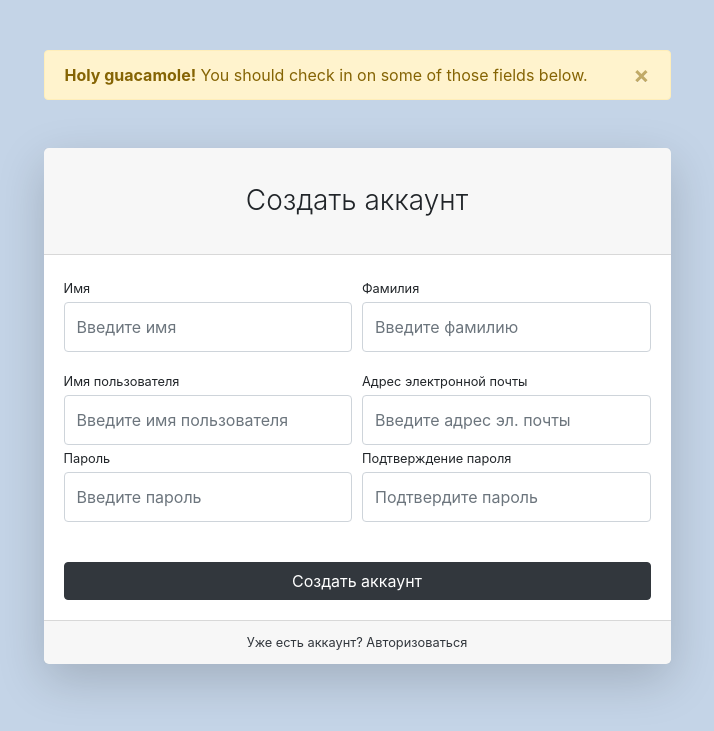
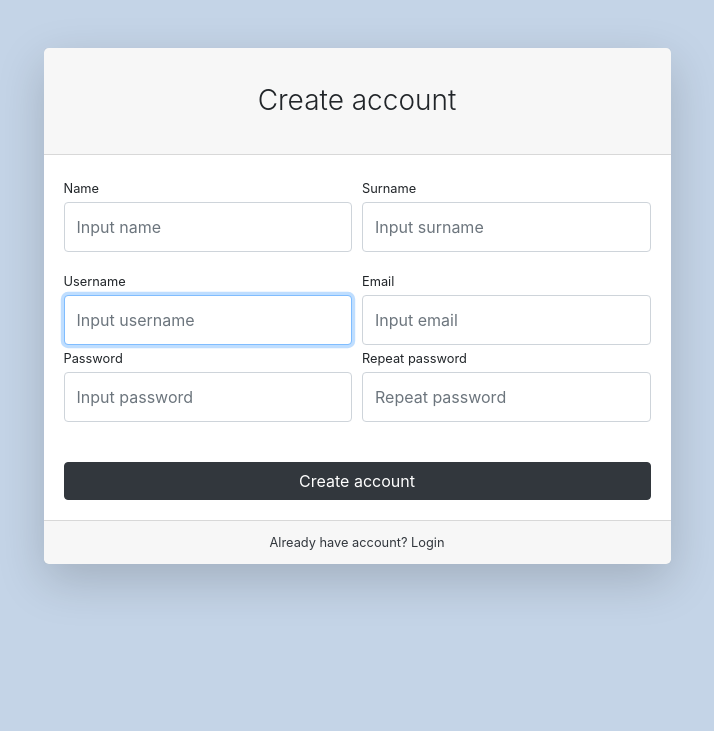
Before and after one commit to Yakovsolo/django_courses, a Django app: page /users/registration/ in a window 1280 px wide. Shown: the top 731 px of the page, without its empty margins (283-997 px from the left). Run offline with Django 4.2, Linux system fonts and the light colour scheme; some libraries are stand-ins or nearby versions.

Commit message:
added login, registration, profile, field errors

```diff
--- a/products/templates/products/base.html
+++ b/products/templates/products/base.html
@@ -45,7 +45,7 @@
                         </a>
                         <ul class="dropdown-menu" aria-labelledby="navbarDropdown">
                             <li>
-                                <a class="dropdown-item" href="users/profile.html">Profile</a>
+                                <a class="dropdown-item" href="{% url 'users:profile' %}">Profile</a>
                             </li>
                             <li><a class="dropdown-item" href="orders/orders.html">Orders</a></li>
                             <li><a class="dropdown-item" href="#">Admin panel</a></li>
--- /dev/null
+++ b/users/forms.py
@@ -0,0 +1,141 @@
+from django import forms
+from django.contrib.auth.forms import (
+    AuthenticationForm,
+    UserCreationForm,
+    UserChangeForm,
+)
+
+from users.models import User
+
+
+class UserLoginForm(AuthenticationForm):
+    username = forms.CharField(
+        widget=forms.TextInput(
+            attrs={
+                "class": "form-control py-4",
+                "placeholder": "Input username",
+            }
+        )
+    )
+    password = forms.CharField(
+        widget=forms.PasswordInput(
+            attrs={
+                "class": "form-control py-4",
+                "placeholder": "Input password",
+            }
+        )
+    )
+
+    class Meta:
+        model = User
+        fields = ("username", "password")
+
+
+class UserRegistrationForm(UserCreationForm):
+    first_name = forms.CharField(
+        widget=forms.TextInput(
+            attrs={
+                "class": "form-control py-4",
+                "placeholder": "Input name",
+            }
+        )
+    )
+    last_name = forms.CharField(
+        widget=forms.TextInput(
+            attrs={
+                "class": "form-control py-4",
+                "placeholder": "Input surname",
+            }
+        )
+    )
+    username = forms.CharField(
+        widget=forms.TextInput(
+            attrs={
+                "class": "form-control py-4",
+                "placeholder": "Input username",
+            }
+        )
+    )
+    email = forms.CharField(
+        widget=forms.EmailInput(
+            attrs={
+                "class": "form-control py-4",
+                "placeholder": "Input email",
+            }
+        )
+    )
+    password1 = forms.CharField(
+        widget=forms.PasswordInput(
+            attrs={
+                "class": "form-control py-4",
+                "placeholder": "Input password",
+            }
+        )
+    )
+    password2 = forms.CharField(
+        widget=forms.PasswordInput(
+            attrs={
+                "class": "form-control py-4",
+                "placeholder": "Repeat password",
+            }
+        )
+    )
+
+    class Meta:
+        model = User
+        fields = (
+            "first_name",
+            "last_name",
+            "username",
+            "email",
+            "password1",
+            "password2",
+        )
+
+
+class UserProfileForm(UserChangeForm):
+    first_name = forms.CharField(
+        widget=forms.TextInput(
+            attrs={
+                "class": "form-control py-4",
+            }
+        )
+    )
+
+    last_name = forms.CharField(
+        widget=forms.TextInput(
+            attrs={
+                "class": "form-control py-4",
+            }
+        )
+    )
+    image = forms.ImageField(
+        widget=forms.FileInput(
+            attrs={
+                "class": "custom-file-input",
+            }
+        ),
+        required=False,
+    )
+    username = forms.CharField(
+        widget=forms.TextInput(
+            attrs={
+                "class": "form-control py-4",
+                "placeholder": "Input username",
+                "readonly": True,
+            }
+        )
+    )
+    email = forms.CharField(
+        widget=forms.EmailInput(
+            attrs={
+                "class": "form-control py-4",
+                "placeholder": "Input email",
+                "readonly": True,
+            }
+        )
+    )
+
+    class Meta:
+        model = User
+        fields = ("first_name", "last_name", "image", "username", "email")
--- a/users/templates/users/registration.html
+++ b/users/templates/users/registration.html
@@ -5,71 +5,75 @@
     <div class="container">
         <div class="row justify-content-center">
             <div class="col-lg-7">
+                {% if form.errors %}
                 <div class="alert alert-warning alert-dismissible fade show" role="alert" style="margin-top: 50px;">
-                    <strong>Holy guacamole!</strong> You should check in on some of those fields below.
+                    {{ form.errors }}
                     <button type="button" class="close" data-dismiss="alert" aria-label="Close">
                         <span aria-hidden="true">&times;</span>
                     </button>
                 </div>
+                {% endif %}
+
+
+
+
+
                 <div class="card shadow-lg border-0 rounded-lg mt-5">
                     <div class="card-header">
-                        <h3 class="text-center font-weight-light my-4">Создать аккаунт</h3>
+                        <h3 class="text-center font-weight-light my-4">Create account</h3>
                     </div>
                     <div class="card-body">
-                        <form>
+                        <form action="{% url 'users:registration' %}" method="post">
+                            {% csrf_token %}
                             <div class="form-row">
                                 <div class="col-md-6">
                                     <div class="form-group">
-                                        <label class="small mb-1" for="inputFirstName">Имя</label>
-                                        <input class="form-control py-4" id="inputFirstName" type="text"
-                                            placeholder="Введите имя" />
+                                        <label class="small mb-1" for="{{ form.first_name.id_for_label }}">Name</label>
+                                        {{ form.first_name }}
                                     </div>
                                 </div>
                                 <div class="col-md-6">
                                     <div class="form-group">
-                                        <label class="small mb-1" for="inputLastName">Фамилия</label>
-                                        <input class="form-control py-4" id="inputLastName" type="text"
-                                            placeholder="Введите фамилию" />
+                                        <label class="small mb-1" for="{{ form.last_name.id_for_label }}">
+                                            Surname
+                                        </label>
+                                        {{ form.last_name }}
                                     </div>
                                 </div>
                             </div>
                             <div class="form-row">
                                 <div class="col-md-6">
-                                    <label class="small mb-1" for="inputUsername">Имя пользователя</label>
-                                    <input class="form-control py-4" id="inputUsername" type="text"
-                                        aria-describedby="usernameHelp" placeholder="Введите имя пользователя" />
+                                    <label class="small mb-1" for="{{ form.username.id_for_label }}">Username</label>
+                                    {{ form.username }}
                                 </div>
                                 <div class="col-md-6">
-                                    <label class="small mb-1" for="inputEmailAddress">Адрес электронной
-                                        почты</label>
-                                    <input class="form-control py-4" id="inputEmailAddress" type="email"
-                                        aria-describedby="emailHelp" placeholder="Введите адрес эл. почты" />
+                                    <label class="small mb-1" for="{{ form.email.id_for_label }}">Email</label>
+                                    {{ form.email }}
                                 </div>
                             </div>
                             <div class="form-row">
                                 <div class="col-md-6">
                                     <div class="form-group">
-                                        <label class="small mb-1" for="inputPassword">Пароль</label>
-                                        <input class="form-control py-4" id="inputPassword" type="password"
-                                            placeholder="Введите пароль" />
+                                        <label class="small mb-1"
+                                            for="{{ form.password1.id_for_label }}">Password</label>
+                                        {{ form.password1 }}
                                     </div>
                                 </div>
                                 <div class="col-md-6">
                                     <div class="form-group">
-                                        <label class="small mb-1" for="inputConfirmPassword">Подтверждение
-                                            пароля</label>
-                                        <input class="form-control py-4" id="inputConfirmPassword" type="password"
-                                            placeholder="Подтвердите пароль" />
+                                        <label class="small mb-1" for="{{ form.password2.id_for_label }}">Repeat
+                                            password</label>
+                                        {{ form.password2 }}
                                     </div>
                                 </div>
                             </div>
                             <div class="form-group mt-4 mb-0">
-                                <input class="btn btn-primary btn-block" type="submit" value="Создать аккаунт">
+                                <input class="btn btn-primary btn-block" type="submit" value="Create account">
                             </div>
                         </form>
                     </div>
                     <div class="card-footer text-center">
-                        <div class="small"><a href="{% url 'users:login' %}">Уже есть аккаунт? Авторизоваться</a></div>
+                        <div class="small"><a href="{% url 'users:login' %}">Already have account? Login</a></div>
                     </div>
                 </div>
             </div>
--- a/users/urls.py
+++ b/users/urls.py
@@ -1,10 +1,11 @@
 from django.urls import path
 
-from users.views import login, registration
+from users.views import login, registration, profile
 
 app_name = "users"
 
 urlpatterns = [
     path("login/", login, name="login"),
     path("registration/", registration, name="registration"),
+    path("profile/", profile, name="profile"),
 ]
--- a/users/views.py
+++ b/users/views.py
@@ -1,9 +1,55 @@
-from django.shortcuts import render
+from django.shortcuts import render, HttpResponseRedirect
+from django.contrib import auth, messages
+from django.urls import reverse
+
+from users.models import User
+from users.forms import UserLoginForm, UserRegistrationForm, UserProfileForm
 
 
 def login(request):
-    return render(request, "users/login.html")
+    if request.method == "POST":
+        form = UserLoginForm(data=request.POST)
+        if form.is_valid():
+            username = request.POST["username"]
+            password = request.POST["password"]
+            user = auth.authenticate(username=username, password=password)
+            if user:
+                auth.login(request, user)
+                return HttpResponseRedirect(reverse("index"))
+    else:
+        form = UserLoginForm()
+    context = {"form": form}
+    return render(request, "users/login.html", context)
 
 
 def registration(request):
-    return render(request, "users/registration.html")
+    if request.method == "POST":
+        form = UserRegistrationForm(data=request.POST)
+        if form.is_valid():
+            form.save()
+            messages.success(request, "Registration completed successfully")
+            return HttpResponseRedirect(reverse("users:login"))
+        else:
+            print(form.errors)
+    else:
+        form = UserRegistrationForm()
+    context = {"form": form}
+    return render(request, "users/registration.html", context)
+
+
+def profile(request):
+    if request.method == "POST":
+        form = UserProfileForm(
+            instance=request.user, data=request.POST, files=request.FILES
+        )
+        if form.is_valid():
+            form.save()
+            return HttpResponseRedirect(reverse("users:profile"))
+
+    else:
+        form = UserProfileForm(instance=request.user)
+    context = {
+        "title": "Store - Profile",
+        "form": form,
+    }
+    return render(request, "users/profile.html", context)
```
Also changed, not shown: users/templates/users/login.html (+19 -12 lines), users/templates/users/profile.html (added, +97 -0 lines), media/users_images/avatar.jpg (added).
